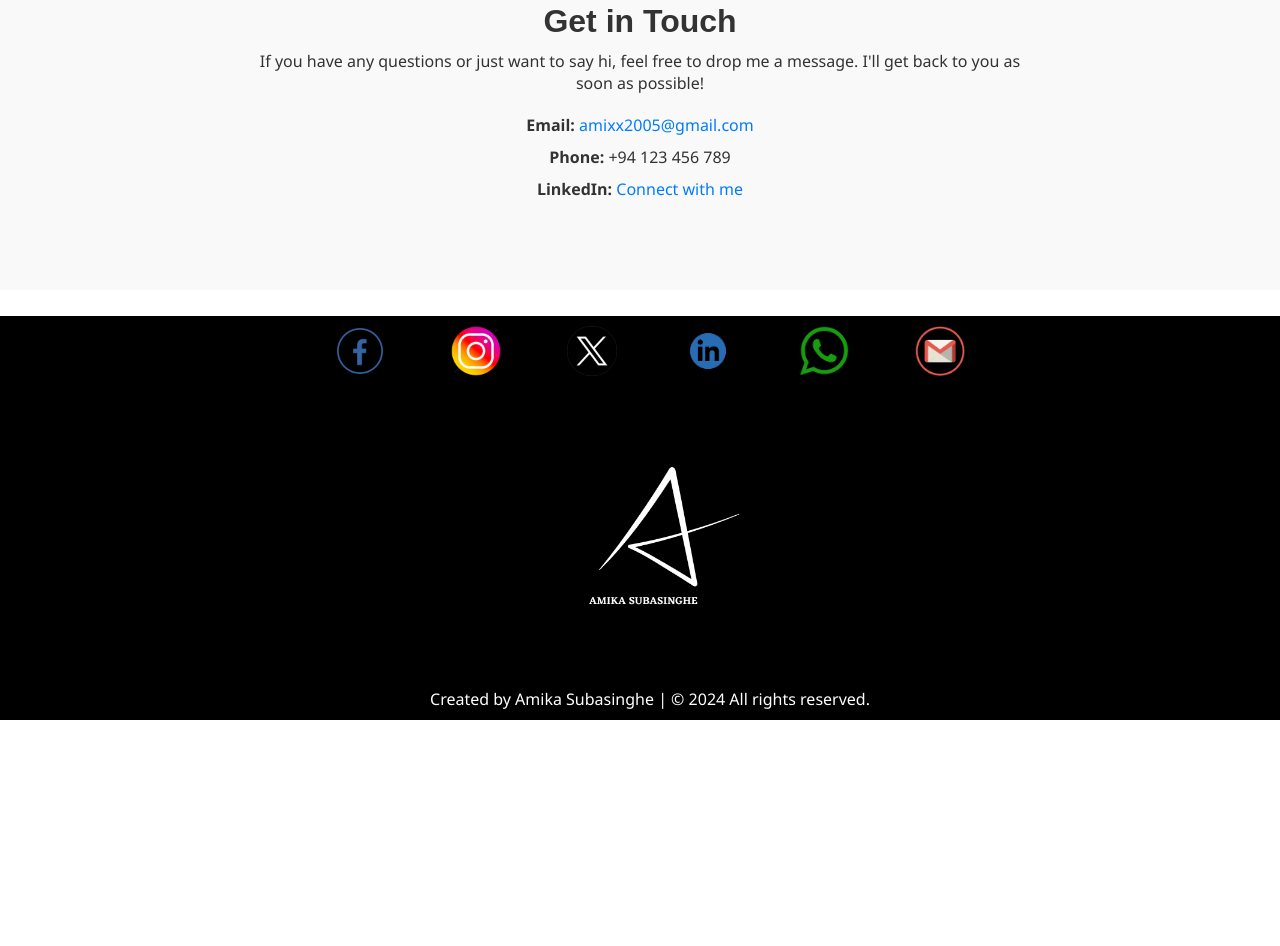
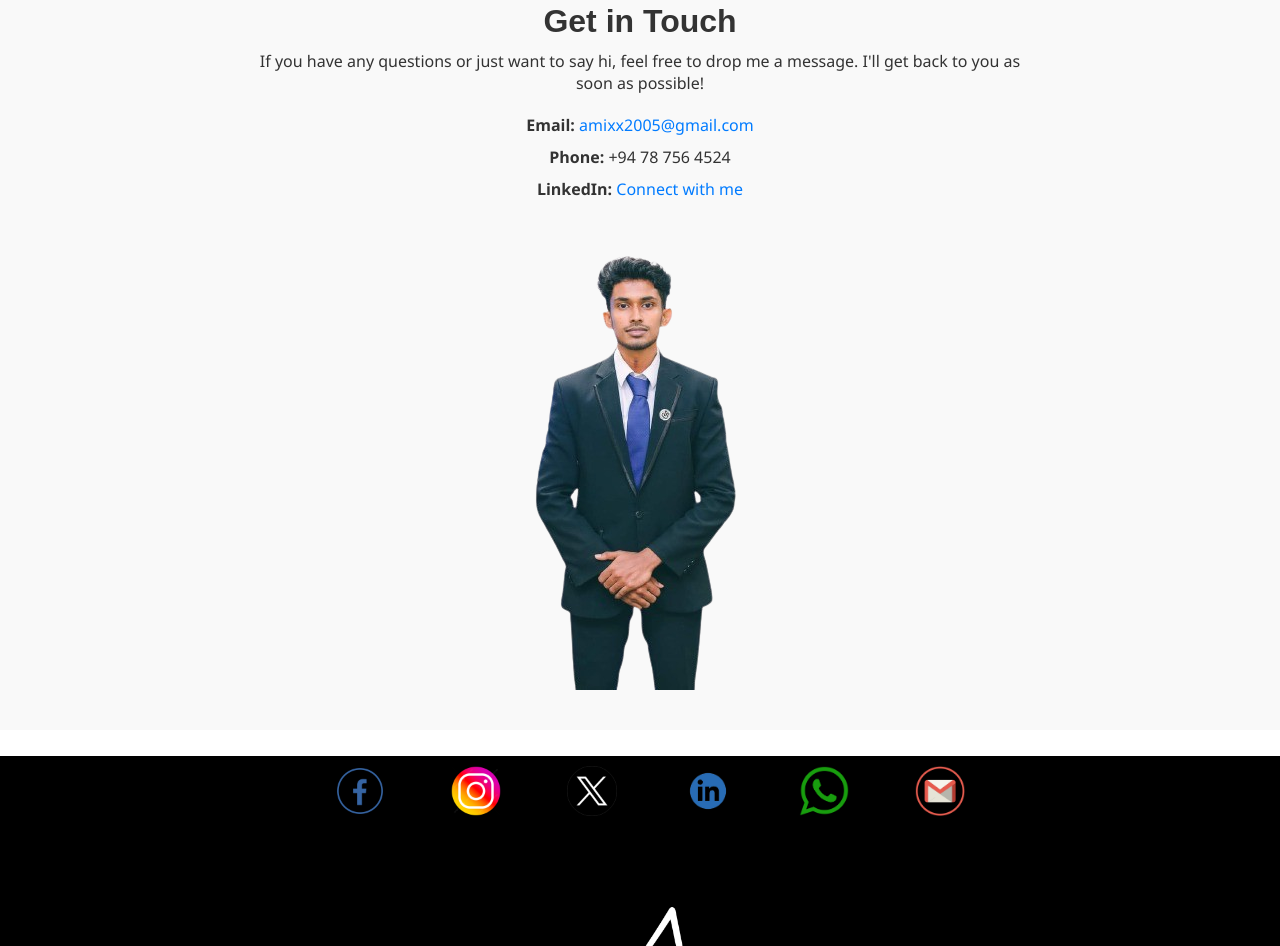
Before and after one commit to Amikzz/Personal-Website, a plain HTML site: page contact.html in a window 1280 px wide. Shown: the part 837-1783 px from the top of the page. Before the commit the page ends 1557 px from the top, so only its background shows below. Drawn offline with Linux system fonts and the light colour scheme; a web font is replaced by a local one.

Commit message:
11.38 commit

```diff
--- a/contact.html
+++ b/contact.html
@@ -44,11 +44,15 @@
                         <p>If you have any questions or just want to say hi, feel free to drop me a message. I'll get back to you as soon as possible!</p>
                         <ul>
                             <li><strong>Email:</strong> <a href="mailto:amixx2005@gmail.com">amixx2005@gmail.com</a></li>
-                            <li><strong>Phone:</strong> +94 123 456 789</li>
+                            <li><strong>Phone:</strong> +94 78 756 4524</li>
                             <li><strong>LinkedIn:</strong> <a href="https://www.linkedin.com/in/amika-subasinghe-a52b6a1a9" target="_blank">Connect with me</a></li>
                         </ul>
                     </div>
                 </div>
+                <center>
+                    <img src="images/WhatsApp_Image_2024-06-17_at_13.36.19_65da971f-removebg-preview-removebg-preview.png" alt="Amika Subasinghe">
+                </center>
+
             </section>
 
             <footer>
```
